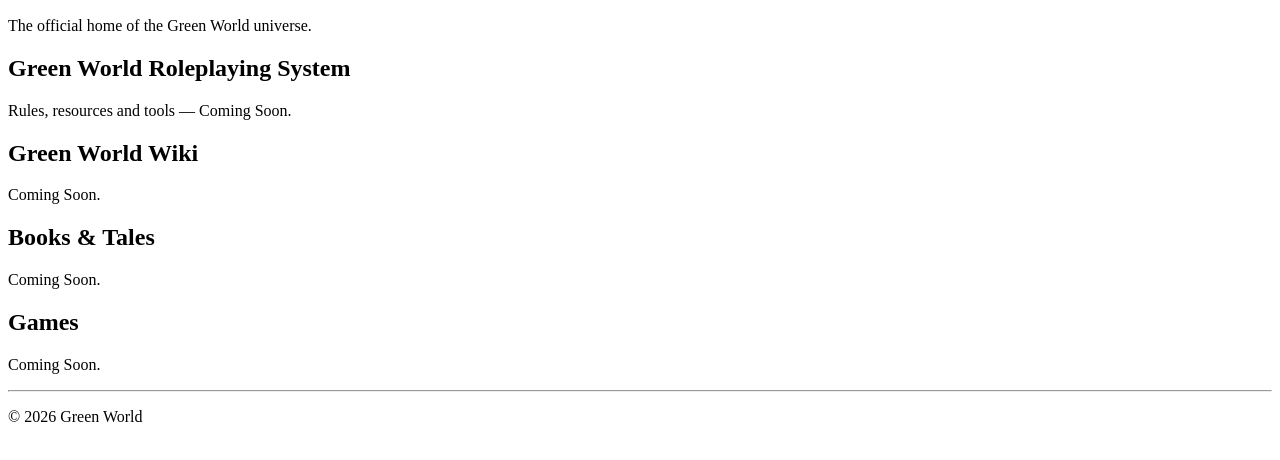
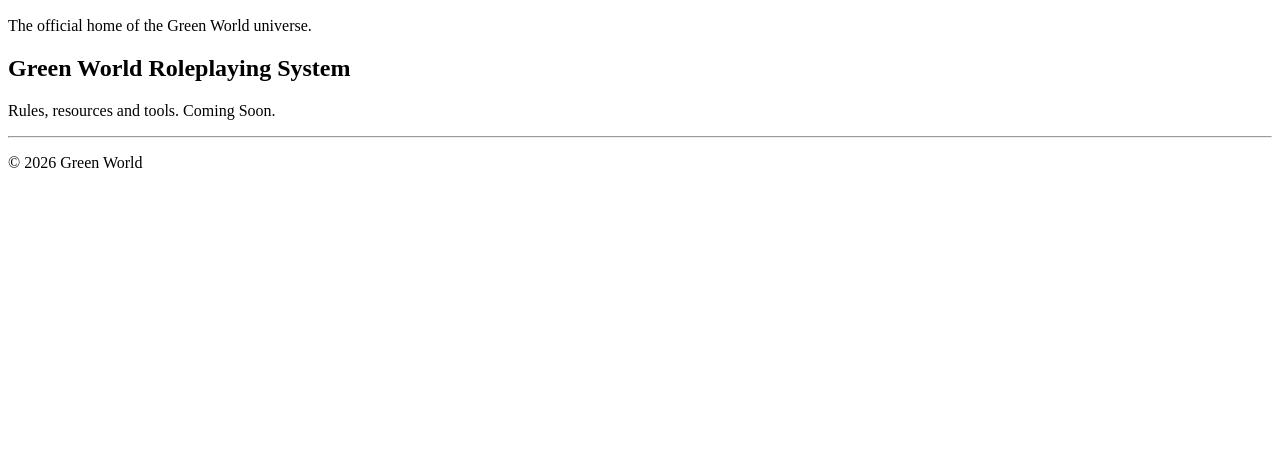
Before and after one commit to greenworlduniverse0-bit/greenworlduniverse.github.io, a plain HTML site: page index.html in a window 1280 px wide. Shown: the part 110-570 px from the top of the page. Drawn offline with Linux system fonts and the light colour scheme.

Commit message:
Update index.html

```diff
--- a/index.html
+++ b/index.html
@@ -13,16 +13,7 @@
     <p>The official home of the Green World universe.</p>
 
     <h2>Green World Roleplaying System</h2>
-    <p>Rules, resources and tools — Coming Soon.</p>
-
-    <h2>Green World Wiki</h2>
-    <p>Coming Soon.</p>
-
-    <h2>Books & Tales</h2>
-    <p>Coming Soon.</p>
-
-    <h2>Games</h2>
-    <p>Coming Soon.</p>
+    <p>Rules, resources and tools. Coming Soon.</p>
 
     <hr>
     <p>© 2026 Green World</p>
```
